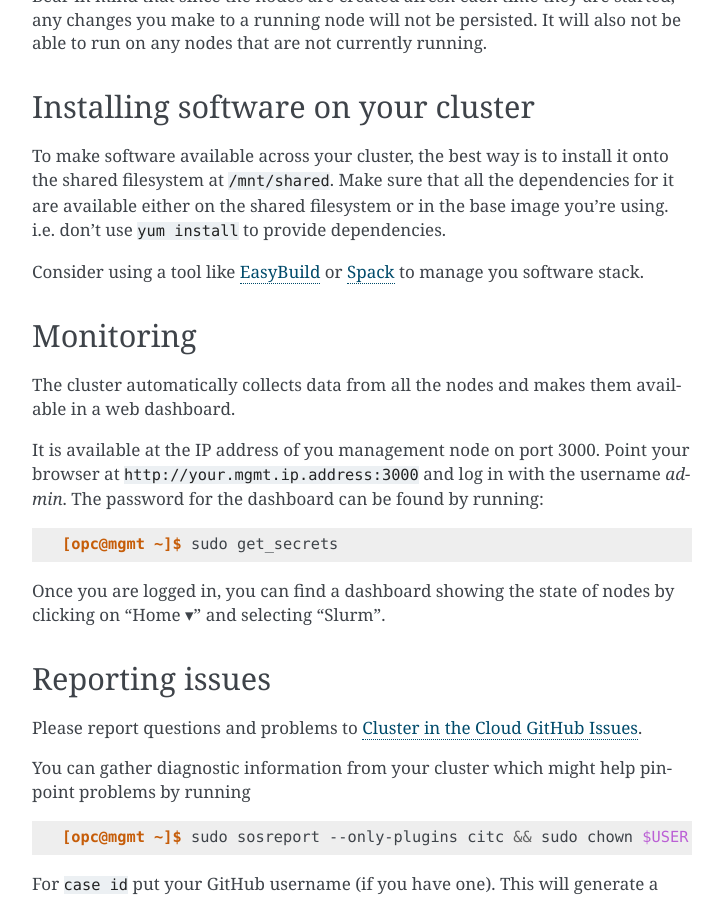
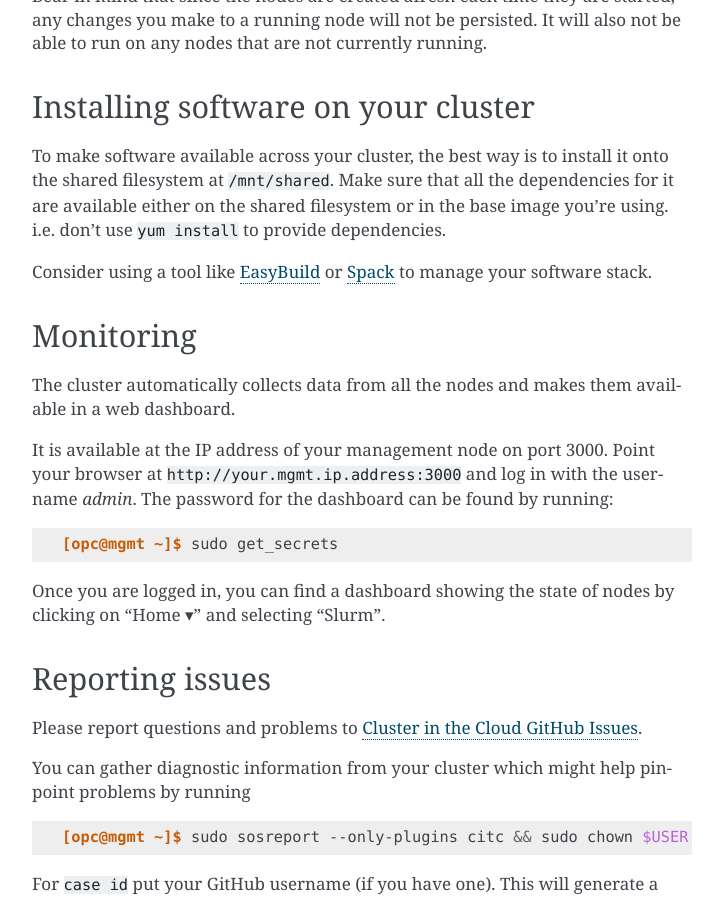
Before and after one commit to clusterinthecloud/docs, a Sphinx documentation site: the page built from source/running.rst, in a window 1280 px wide and 900 px high, scrolled down 2568 px. Shown: the whole window, without its empty margins (388-1111 px from the left). Built offline with Sphinx 7.4.7, drawn with Linux system fonts in a browser that asks for light colours.

Commit message:
typos you -> your

```diff
--- a/source/running.rst
+++ b/source/running.rst
@@ -137,14 +137,14 @@
 Make sure that all the dependencies for it are available either on the shared filesystem or in the base image you're using.
 i.e. don't use ``yum install`` to provide dependencies.
 
-Consider using a tool like `EasyBuild <https://easybuild.readthedocs.io>`_ or `Spack <https://spack.io/>`_ to manage you software stack.
+Consider using a tool like `EasyBuild <https://easybuild.readthedocs.io>`_ or `Spack <https://spack.io/>`_ to manage your software stack.
 
 Monitoring
 ----------
 
 The cluster automatically collects data from all the nodes and makes them available in a web dashboard.
 
-It is available at the IP address of you management node on port 3000.
+It is available at the IP address of your management node on port 3000.
 Point your browser at ``http://your.mgmt.ip.address:3000`` and log in with the username *admin*.
 The password for the dashboard can be found by running:
 
```
